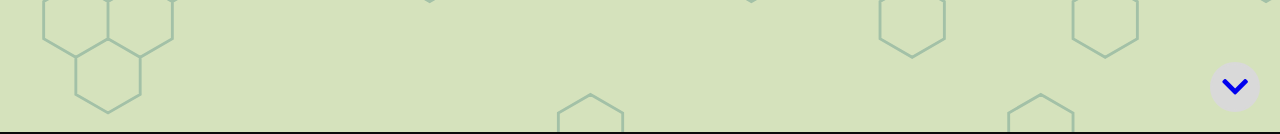
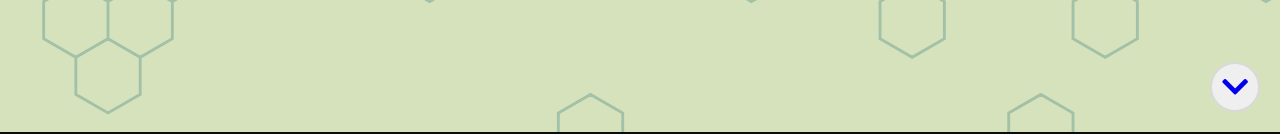
Before and after one commit to hardikchopra242/RGBeX, a website: page index.html in a window 1280 px wide. Shown: the part 668-802 px from the top of the page. Drawn offline with nearby package versions, Linux system fonts and the light colour scheme; files that its build step writes are made by us from their sources.

Commit message:
[Mod] changed background

```diff
--- a/scss/_base.scss
+++ b/scss/_base.scss
@@ -37,7 +37,7 @@ html{
 	text-align: center;
 	font-size: 30px;
 	border-radius: 30px;
-	background-color: $white;
+	background-color: #efefef;
 	color: $black;
     animation: showTop 0.7s ease-in;
     transition: 0.3s;
```
